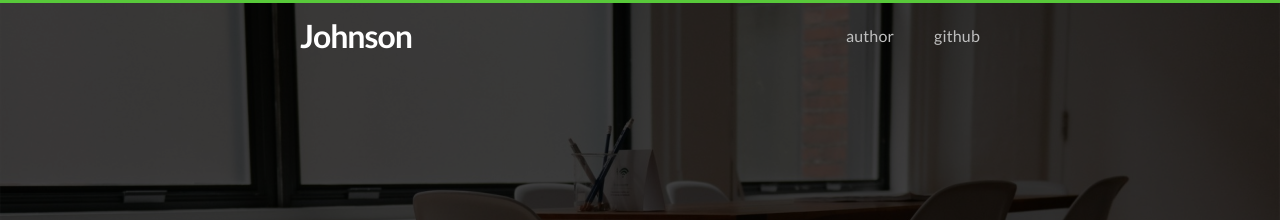
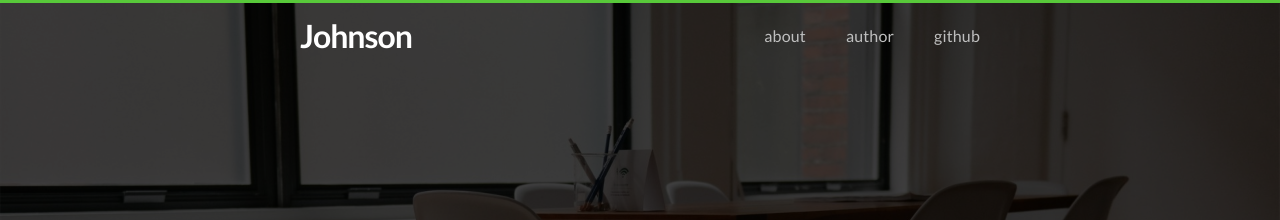
Before and after one commit to zsfbradleyjohnson/zsfbradleyjohnson.github.io, a Jekyll site: the page built from index.html, in a window 1280 px wide. Shown: the top 220 px of the page. Built offline with Jekyll 4.4.1, drawn with Linux system fonts in a browser that asks for light colours; nearby versions of some CDN libraries; the list of posts is cut into pages by our own code.

Commit message:
change info

```diff
--- a/_includes/header.html
+++ b/_includes/header.html
@@ -16,13 +16,12 @@
         </a>
 
         <ul class="nav">
-          <!-- {% for page in site.pages %}
+          {% for page in site.pages %}
             {% if page.title and page.title != 'Home' %}
             <li><a href="{{ page.url | prepend: site.baseurl }}">{{ page.title }}</a></li>
             {% endif %}
-          {% endfor %} -->
-          <!-- <li><a href="/about">about</a></li> -->
-          <li><a href="/author">author</a></li>
+          {% endfor %}
+          <!-- <li><a href="{{ site.author.url }}/about" target="_blank">the autor</a></li> -->
           <li><a href="{{ site.github }}" target="_blank">Github</a></li>
         </ul>
       </nav>
```
